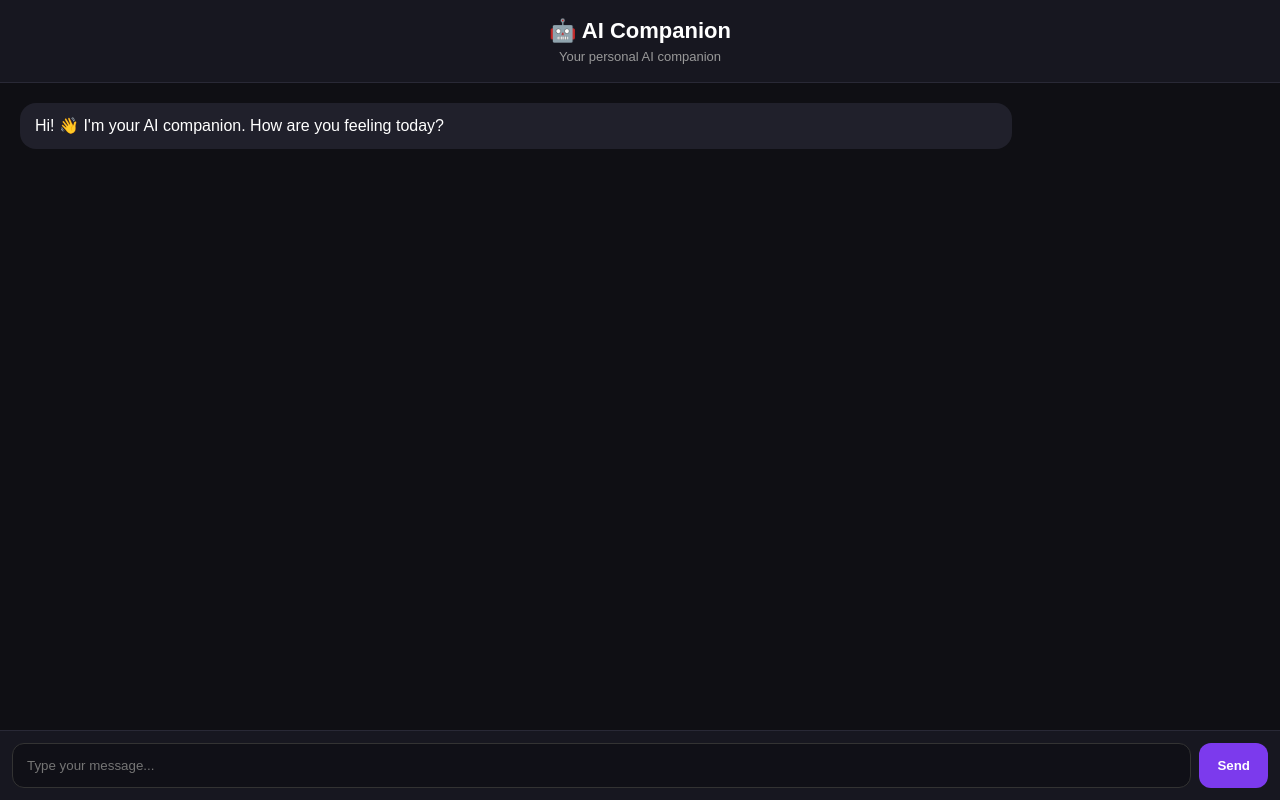
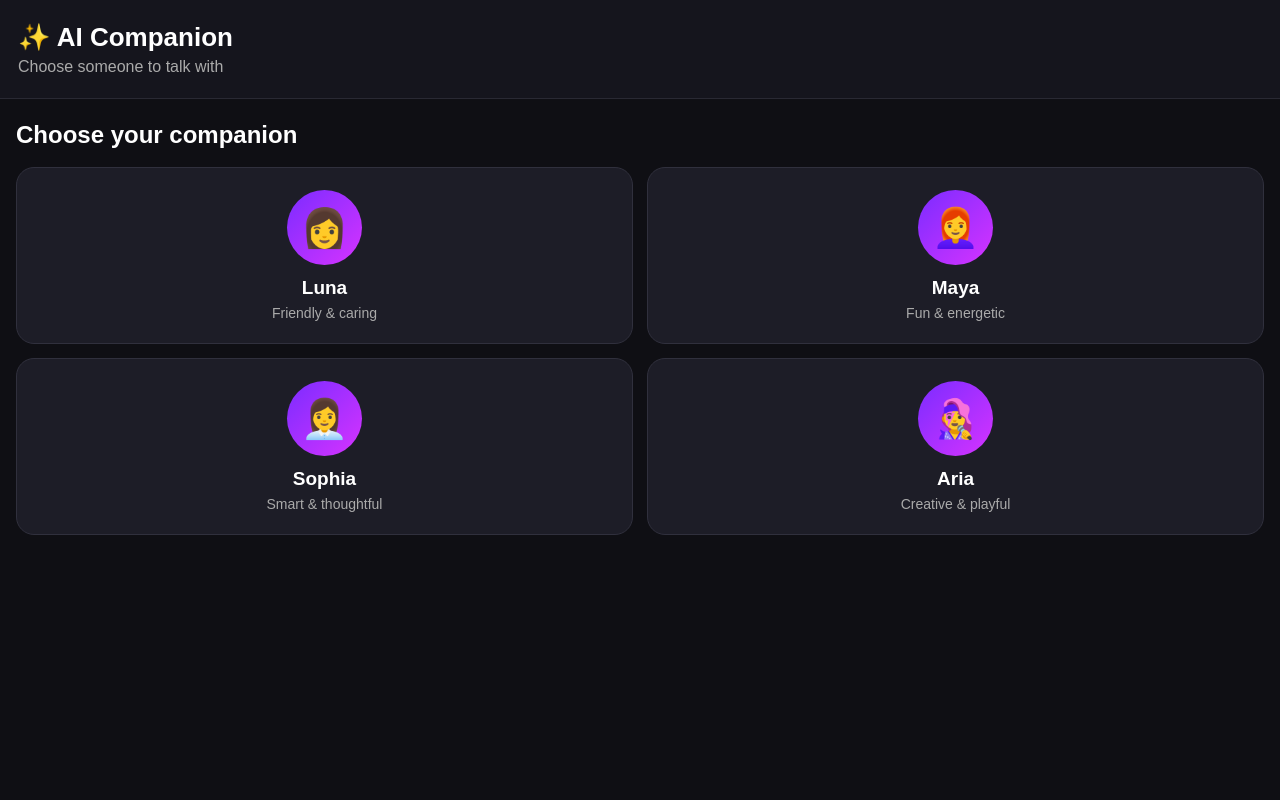
Before and after one commit to ow96091-dotcom/ai-companion, a website: page index.html in a window 1280 px wide. Drawn offline with Linux system fonts and the light colour scheme.

Commit message:
Update index.html

```diff
--- a/index.html
+++ b/index.html
@@ -3,7 +3,6 @@
 <head>
   <meta charset="UTF-8">
   <meta name="viewport" content="width=device-width, initial-scale=1.0">
-
   <title>AI Companion</title>
 
   <style>
@@ -17,49 +16,125 @@
       font-family: Arial, sans-serif;
       background: #0f0f14;
       color: white;
+      min-height: 100vh;
+    }
+
+    header {
+      padding: 22px 18px;
+      border-bottom: 1px solid #292933;
+      background: #15151d;
+    }
+
+    header h1 {
+      font-size: 26px;
+    }
+
+    header p {
+      color: #aaa;
+      margin-top: 5px;
+    }
+
+    #characters {
+      padding: 22px 16px;
+    }
+
+    #characters h2 {
+      margin-bottom: 18px;
+    }
+
+    .character-grid {
+      display: grid;
+      grid-template-columns: repeat(2, 1fr);
+      gap: 14px;
+    }
+
+    .character-card {
+      background: #1d1d27;
+      border: 1px solid #30303d;
+      border-radius: 18px;
+      padding: 22px 12px;
+      text-align: center;
+      cursor: pointer;
+    }
+
+    .character-card:active {
+      transform: scale(0.97);
+    }
+
+    .avatar {
+      width: 75px;
+      height: 75px;
+      margin: auto;
+      border-radius: 50%;
+      display: flex;
+      align-items: center;
+      justify-content: center;
+      font-size: 38px;
+      background: linear-gradient(135deg, #7b2cff, #d633ff);
+    }
+
+    .character-card h3 {
+      margin-top: 12px;
+      font-size: 19px;
+    }
+
+    .character-card p {
+      margin-top: 6px;
+      color: #aaa;
+      font-size: 14px;
+    }
+
+    #chatScreen {
+      display: none;
       height: 100vh;
-      display: flex;
       flex-direction: column;
     }
 
-    header {
-      padding: 18px;
-      background: #171720;
-      border-bottom: 1px solid #292936;
-      text-align: center;
+    .chat-header {
+      display: flex;
+      align-items: center;
+      gap: 12px;
+      padding: 15px;
+      background: #17171f;
+      border-bottom: 1px solid #292933;
     }
 
-    header h1 {
-      font-size: 22px;
+    .back {
+      font-size: 26px;
+      cursor: pointer;
     }
 
-    header p {
-      color: #999;
-      font-size: 13px;
-      margin-top: 5px;
+    .small-avatar {
+      font-size: 30px;
     }
 
-    #chat {
+    .chat-header p {
+      color: #9b9b9b;
+      font-size: 13px;
+      margin-top: 3px;
+    }
+
+    #messages {
       flex: 1;
       overflow-y: auto;
-      padding: 20px;
+      padding: 18px 14px 100px;
     }
 
     .message {
       max-width: 80%;
-      padding: 12px 15px;
-      margin-bottom: 12px;
-      border-radius: 16px;
+      padding: 13px 16px;
+      border-radius: 18px;
+      margin-bottom: 13px;
       line-height: 1.4;
     }
 
     .ai {
-      background: #20202b;
+      background: #22222d;
       margin-right: auto;
     }
 
     .user {
-      background: #7c3aed;
+      background: linear-gradient(135deg, #7627ff, #9b32ff);
       margin-left: auto;
     }
 
@@ -67,73 +142,156 @@
       display: flex;
       gap: 8px;
       padding: 12px;
-      background: #171720;
-      border-top: 1px solid #292936;
+      background: #17171f;
+      border-top: 1px solid #292933;
     }
 
-    input {
+    #messageInput {
       flex: 1;
-      padding: 14px;
-      border-radius: 12px;
-      border: 1px solid #333;
-      background: #101017;
+      border: none;
+      outline: none;
+      border-radius: 24px;
+      padding: 13px 16px;
+      background: #292934;
       color: white;
-      outline: none;
+      font-size: 16px;
     }
 
-    button {
-      padding: 12px 18px;
+    #sendButton {
       border: none;
-      border-radius: 12px;
-      background: #7c3aed;
+      border-radius: 24px;
+      padding: 0 18px;
+      background: #8433ff;
       color: white;
+      font-size: 16px;
       font-weight: bold;
-      cursor: pointer;
-    }
-
-    button:active {
-      transform: scale(0.97);
     }
   </style>
 </head>
 
 <body>
 
+  <div id="characterScreen">
+
     <header>
-    <h1>🤖 AI Companion</h1>
-    <p>Your personal AI companion</p>
+      <h1>✨ AI Companion</h1>
+      <p>Choose someone to talk with</p>
     </header>
 
-  <div id="chat">
-    <div class="message ai">
-      Hi! 👋 I'm your AI companion. How are you feeling today?
+    <section id="characters">
+
+      <h2>Choose your companion</h2>
+
+      <div class="character-grid">
+
+        <div class="character-card"
+             onclick="selectCharacter('Luna','👩','Friendly & caring')">
+          <div class="avatar">👩</div>
+          <h3>Luna</h3>
+          <p>Friendly & caring</p>
+        </div>
+
+        <div class="character-card"
+             onclick="selectCharacter('Maya','👩‍🦰','Fun & energetic')">
+          <div class="avatar">👩‍🦰</div>
+          <h3>Maya</h3>
+          <p>Fun & energetic</p>
+        </div>
+
+        <div class="character-card"
+             onclick="selectCharacter('Sophia','👩‍💼','Smart & thoughtful')">
+          <div class="avatar">👩‍💼</div>
+          <h3>Sophia</h3>
+          <p>Smart & thoughtful</p>
+        </div>
+
+        <div class="character-card"
+             onclick="selectCharacter('Aria','👩‍🎤','Creative & playful')">
+          <div class="avatar">👩‍🎤</div>
+          <h3>Aria</h3>
+          <p>Creative & playful</p>
+        </div>
+
+      </div>
+    </section>
+  </div>
+
+  <div id="chatScreen">
+
+    <div class="chat-header">
+
+      <div class="back" onclick="goBack()">←</div>
+
+      <div class="small-avatar" id="chatAvatar">👩</div>
+
+      <div>
+        <strong id="chatName">Luna</strong>
+        <p id="chatPersonality">Friendly & caring</p>
+      </div>
+
+    </div>
+
+    <div id="messages"></div>
+
+    <div class="input-area">
+
+      <input
+        id="messageInput"
+        placeholder="Type a message..."
+        onkeydown="handleKey(event)"
+      >
+
+      <button id="sendButton" onclick="sendMessage()">
+        Send
+      </button>
+
     </div>
   </div>
 
-  <div class="input-area">
-    <input
-      id="messageInput"
-      type="text"
-      placeholder="Type your message..."
-      onkeydown="handleKey(event)"
-    >
+<script>
 
-    <button onclick="sendMessage()">Send</button>
-  </div>
+  let currentCharacter = "Luna";
 
-  <script>
+  function selectCharacter(name, avatar, personality) {
+
+    currentCharacter = name;
+
+    document.getElementById("characterScreen").style.display = "none";
+    document.getElementById("chatScreen").style.display = "flex";
+
+    document.getElementById("chatName").textContent = name;
+    document.getElementById("chatAvatar").textContent = avatar;
+    document.getElementById("chatPersonality").textContent = personality;
+
+    const messages = document.getElementById("messages");
+    messages.innerHTML = "";
+
+    addMessage(
+      "Hi! 👋 I'm " + name + ". It's nice to meet you. How are you feeling today?",
+      "ai"
+    );
+  }
+
+  function goBack() {
+
+    document.getElementById("chatScreen").style.display = "none";
+    document.getElementById("characterScreen").style.display = "block";
+  }
+
   function addMessage(text, type) {
-      const chat = document.getElementById("chat");
+
+    const messages = document.getElementById("messages");
 
     const message = document.createElement("div");
     message.className = "message " + type;
     message.textContent = text;
 
-      chat.appendChild(message);
-      chat.scrollTop = chat.scrollHeight;
+    messages.appendChild(message);
+    messages.scrollTop = messages.scrollHeight;
   }
 
   async function sendMessage() {
+
     const input = document.getElementById("messageInput");
     const text = input.value.trim();
 
@@ -143,26 +301,44 @@
     input.value = "";
 
     try {
-    const response = await fetch("https://ai-companion-1-ie8w.onrender.com/chat", {
+
+      const response = await fetch(
+        "https://ai-companion-1-ie8w.onrender.com/chat",
+        {
           method: "POST",
           headers: {
             "Content-Type": "application/json"
           },
-        body: JSON.stringify({ message: text })
-    });
+          body: JSON.stringify({
+            message: text,
+            character: currentCharacter
+          })
+        }
+      );
 
       const data = await response.json();
-    addMessage(data.reply || "Sorry, I couldn't respond.", "ai");
+
+      addMessage(
+        data.reply || "Sorry, I couldn't reply right now.",
+        "ai"
+      );
+
     } catch (error) {
-    addMessage("Connection error. Please try again.", "ai");
+
+      addMessage(
+        "Connection problem. Please try again.",
+        "ai"
+      );
     }
   }
 
   function handleKey(event) {
+
     if (event.key === "Enter") {
       sendMessage();
     }
   }
+
 </script>
 
 </body>
```
Lines whose indentation alone changed are shown as unchanged.
